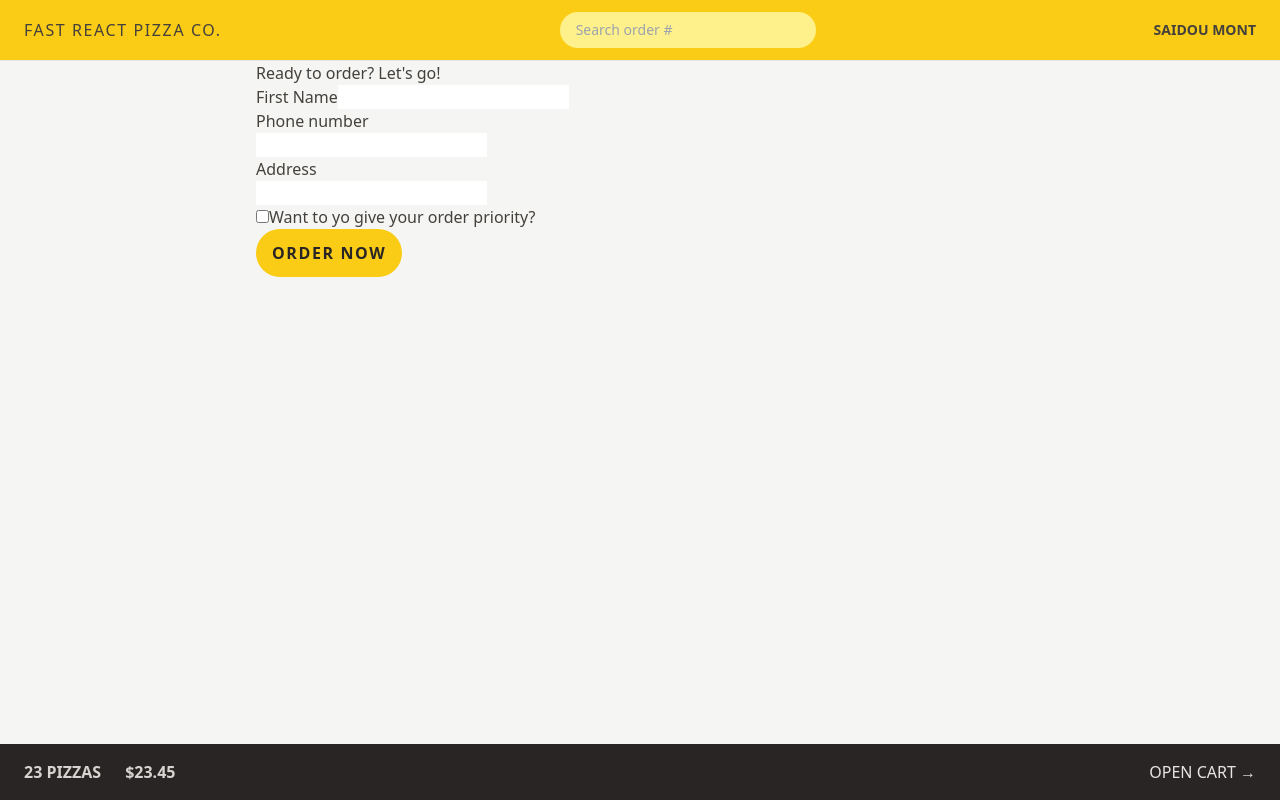
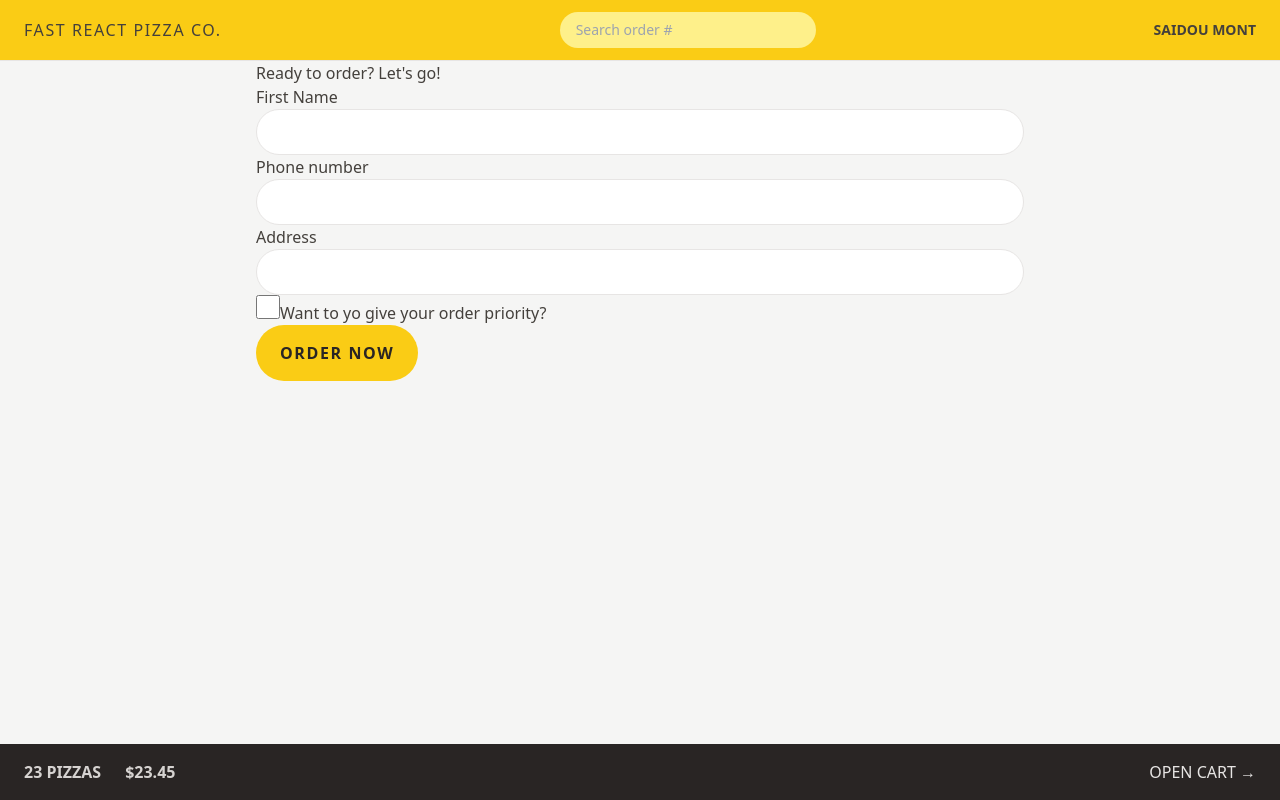
Before and after one commit to Saidou25/fast-react-pizza, a React (Vite) app: page /order/new in a window 1280 px wide. Built offline with nearby package versions, Linux system fonts and the light colour scheme; the HTML template or start-up script is replaced by a standard one.

Commit message:
created reusable Button, ButtonLink and Link reusable components and classNames to go along with em

```diff
--- a/src/features/cart/Cart.jsx
+++ b/src/features/cart/Cart.jsx
@@ -1,23 +1,25 @@
-import { Link } from 'react-router-dom';
+import { Link } from "react-router-dom";
+import LinkButton from "../../ui/LinkButton";
+import Button from "../../ui/Button";
 
 const fakeCart = [
   {
     pizzaId: 12,
-    name: 'Mediterranean',
+    name: "Mediterranean",
     quantity: 2,
     unitPrice: 16,
     totalPrice: 32,
   },
   {
     pizzaId: 6,
-    name: 'Vegetale',
+    name: "Vegetale",
     quantity: 1,
     unitPrice: 13,
     totalPrice: 13,
   },
   {
     pizzaId: 11,
-    name: 'Spinach and Mushroom',
+    name: "Spinach and Mushroom",
     quantity: 1,
     unitPrice: 15,
     totalPrice: 15,
@@ -29,12 +31,12 @@
 
   return (
     <div>
-      <Link to="/menu" className='text-sm text-blue-500 hover:text-blue-600 hover:underline'>&larr; Back to menu</Link>
+      <LinkButton to="/menu">&larr; Back to menu</LinkButton>
 
       <h2>Your cart, %NAME%</h2>
 
       <div>
-        <Link to="/order/new">Order pizzas</Link>
+        <Button to="/order/new">Order pizzas</Button>
         <button>Clear cart</button>
       </div>
     </div>
--- a/src/features/order/CreateOrder.jsx
+++ b/src/features/order/CreateOrder.jsx
@@ -1,6 +1,7 @@
 import { useState } from "react";
 import { Form, redirect, useActionData, useNavigation } from "react-router-dom";
 import { createOrder } from "../../services/apiRestaurant";
+import Button from "../../ui/Button";
 
 // https://uibakery.io/regex-library/phone-number
 const isValidPhone = (str) =>
@@ -49,13 +50,13 @@
         {/* <Form method="POST" action="/order/new"> */}
         <div>
           <label>First Name</label>
-          <input type="text" name="customer" required />
+          <input className="input" type="text" name="customer" required />
         </div>
 
         <div>
           <label>Phone number</label>
           <div>
-            <input type="tel" name="phone" required />
+            <input className="input" type="tel" name="phone" required />
           </div>
           {formErrors?.phone && <p>{formErrors.phone}</p>}
         </div>
@@ -63,12 +64,14 @@
         <div>
           <label>Address</label>
           <div>
-            <input type="text" name="address" required />
+            <input className="input" type="text" name="address" required />
           </div>
         </div>
 
         <div>
           <input
+            className="h-6 w-6 accent-yellow-400 focus:outline-none focus:ring focus:rinf-yellow-400
+          focus:ring-offset-2"
             type="checkbox"
             name="priority"
             id="priority"
@@ -80,12 +83,9 @@
 
         <div>
           <input type="hidden" name="cart" value={JSON.stringify(cart)} />
-          <button disabled={isSubmitting}
-          className="bg-yellow-400 uppercase font-semibold text-stone-800 py-3 px-4 rounded-full tracking-widest
-           hover:bg-yellow-300 transition-colors-300 duration-300 focus:outline-none focus:ring focus:ring-yellow-300
-            focus:bg-yellow-300 focus:ring-offset-2 disabled:cursor-not-allowed">
+          <Button disabled={isSubmitting}>
             {isSubmitting ? "Placing order..." : "Order now"}
-          </button>
+          </Button>
         </div>
       </Form>
     </div>
--- a/src/features/user/CreateUser.jsx
+++ b/src/features/user/CreateUser.jsx
@@ -1,4 +1,5 @@
 import { useState } from 'react';
+import Button from '../../ui/Button';
 
 function CreateUser() {
   const [username, setUsername] = useState('');
@@ -16,12 +17,12 @@
         placeholder="Your full name"
         value={username}
         onChange={(e) => setUsername(e.target.value)}
-        className='w-72'
+        className='w-72 input mb-8'
       />
 
       {username !== '' && (
         <div>
-          <button>Start ordering</button>
+          <Button>Start ordering</Button>
         </div>
       )}
     </form>
--- a/src/index.css
+++ b/src/index.css
@@ -2,27 +2,50 @@
 @tailwind components;
 @tailwind utilities;
 
+@layer components {
+  .input {
+    @apply rounded-full border border-stone-200 px-4 py-2 text-sm
+  transition-all duration-300 placeholder:text-stone-500
+  focus:outline-none focus:ring focus:ring-yellow-400 w-full
+  md:px-6 md:py-3;
+  }
+}
 /* https://dev.to/afif/i-made-100-css-loaders-for-your-next-project-4eje */
 .loader {
   width: 45px;
   aspect-ratio: 0.75;
   --c: no-repeat linear-gradient(#333 0 0);
-    background: var(--c) 0% 50%, var(--c) 50% 50%, var(--c) 100% 50%;
+  background:
+    var(--c) 0% 50%,
+    var(--c) 50% 50%,
+    var(--c) 100% 50%;
   background-size: 20% 50%;
   animation: loading 1s infinite linear;
 }
 
 @keyframes loading {
   20% {
-      background-position: 0% 0%, 50% 50%, 100% 50%;
+    background-position:
+      0% 0%,
+      50% 50%,
+      100% 50%;
   }
   40% {
-      background-position: 0% 100%, 50% 0%, 100% 50%;
+    background-position:
+      0% 100%,
+      50% 0%,
+      100% 50%;
   }
   60% {
-      background-position: 0% 50%, 50% 100%, 100% 0%;
+    background-position:
+      0% 50%,
+      50% 100%,
+      100% 0%;
   }
   80% {
-      background-position: 0% 50%, 50% 50%, 100% 100%;
+    background-position:
+      0% 50%,
+      50% 50%,
+      100% 100%;
   }
 }
--- /dev/null
+++ b/src/ui/Button.jsx
@@ -0,0 +1,16 @@
+import React from 'react'
+import { Link } from 'react-router-dom'
+
+export default function Button({ children, disabled, to }) {
+  const className='inline-block bg-yellow-400 uppercase font-semibold text-stone-800 py-3 px-4 rounded-full tracking-widest hover:bg-yellow-300 transition-colors-300 duration-300 focus:outline-none focus:ring focus:ring-yellow-300 focus:bg-yellow-300 focus:ring-offset-2 disabled:cursor-not-allowed sm:px-6 sm:py-4'
+
+
+  if (to) {
+    return <Link to={to} className={className}>{children}</Link>
+  }
+  return (
+    <button disabled={disabled} className={className}>
+        {children}
+     </button>
+  )
+}
--- a/src/ui/Error.jsx
+++ b/src/ui/Error.jsx
@@ -1,14 +1,14 @@
-import { useNavigate, useRouteError } from 'react-router-dom';
+import { useRouteError } from 'react-router-dom';
+import LinkButton from './LinkButton';
 
 function Error() {
-  const navigate = useNavigate();
   const error = useRouteError();
 
   return (
     <div>
       <h1>Something went wrong 😢</h1>
       <p>{error.data || error.message}</p>
-      <button onClick={() => navigate(-1)}>&larr; Go back</button>
+      <LinkButton to="-1">&larr; Go back</LinkButton>
     </div>
   );
 }
--- /dev/null
+++ b/src/ui/LinkButton.jsx
@@ -0,0 +1,14 @@
+import React from 'react'
+import { Link, useNavigate } from 'react-router-dom'
+
+export default function LinkButton({ children, to }) {
+    const navigate = useNavigate();
+    const className = "text-sm text-blue-500 hove:text-blue-600 hover:underline"
+
+    if (to === "-1") {
+        return  <button className={className} onClick={() => navigate(-1)}>{children}</button>
+    }
+  return (
+    <Link to={to} className='text-sm text-blue-500 hover:text-blue-600 hover:underline'>{children}</Link>
+  )
+}
```
Lines whose indentation alone changed are shown as unchanged.
